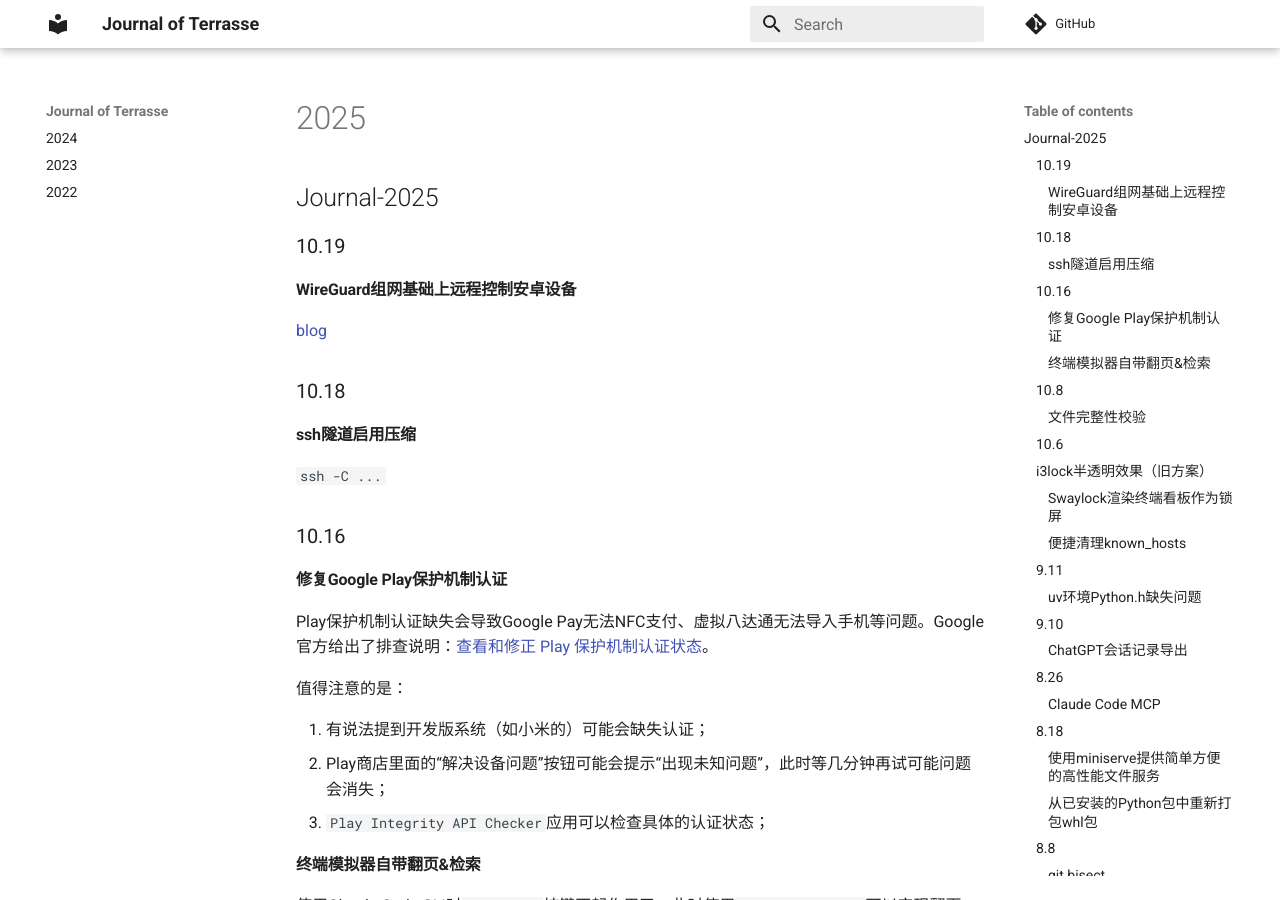
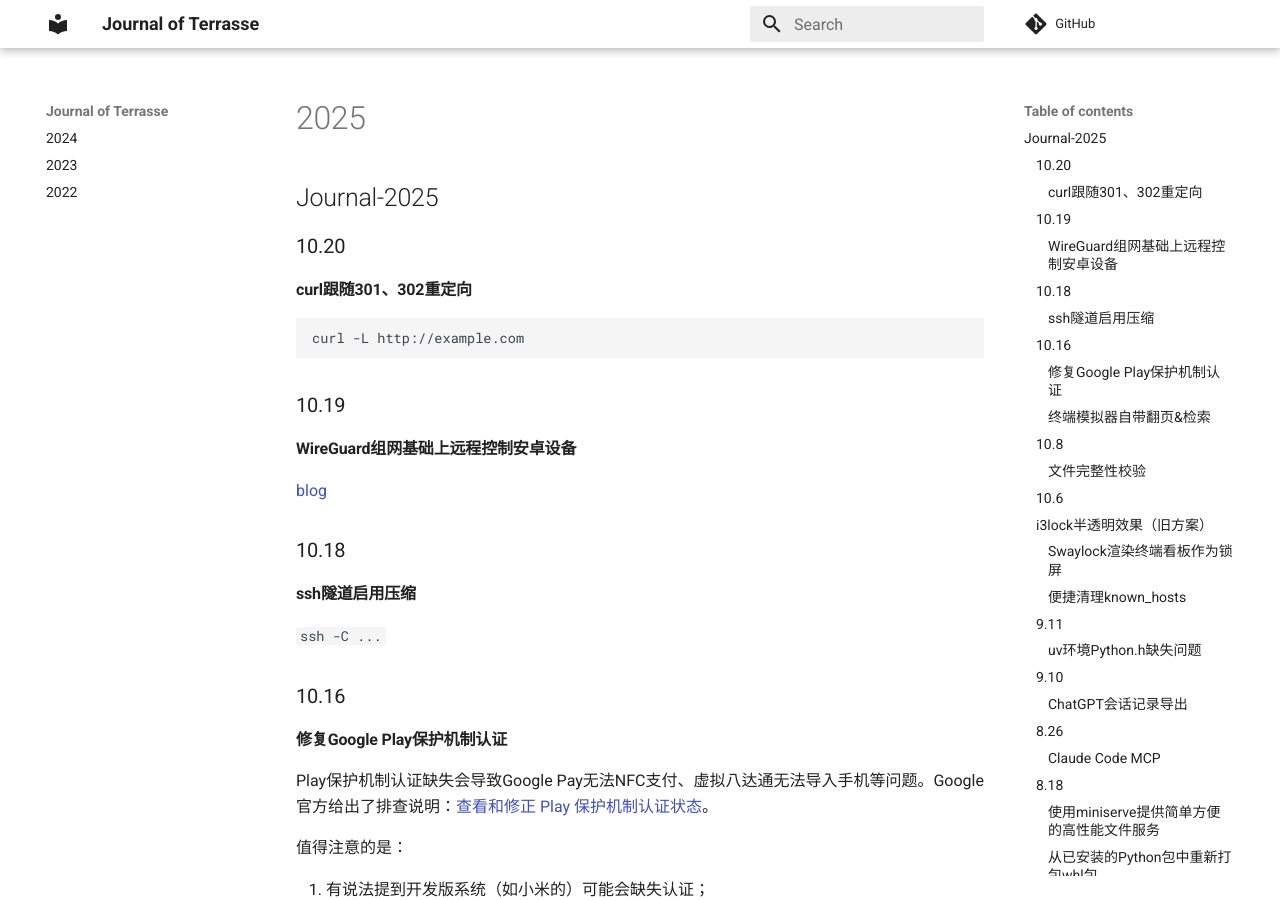
Before and after one commit to Jerry-Terrasse/journal, an MkDocs documentation site: the page built from docs/2025.md, in a window 1280 px wide and 900 px high. Built offline with MkDocs 1.6.1 and Material for MkDocs 9.7.7, drawn with Linux system fonts in a browser that asks for light colours; comment, search, counter and statistics services are not loaded.

Commit message:
update (Tue Oct 21 02:54:43 PM CST 2025)

````diff
--- a/docs/2025.md
+++ b/docs/2025.md
@@ -1,4 +1,12 @@
 ## Journal-2025
+
+### 10.20
+
+#### curl跟随301、302重定向
+
+```shell
+curl -L http://example.com
+```
 
 ### 10.19
 
````
